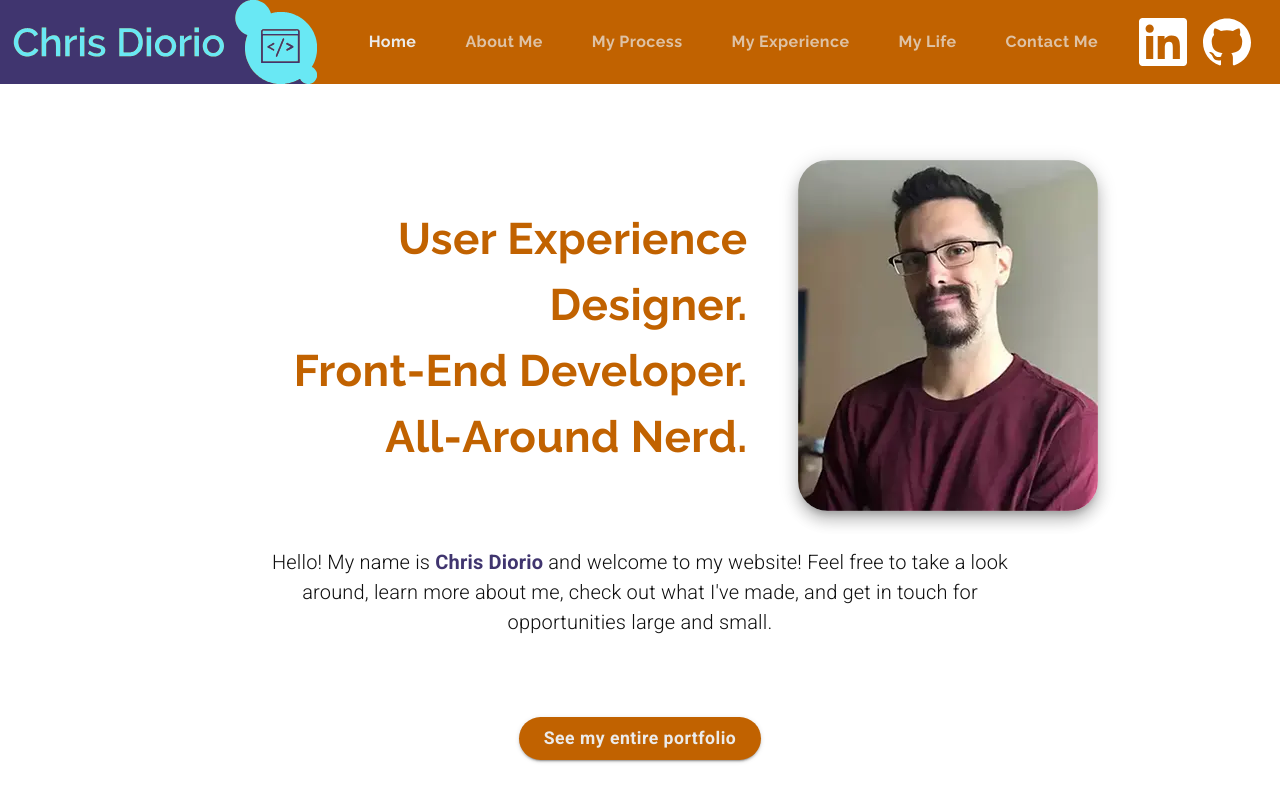
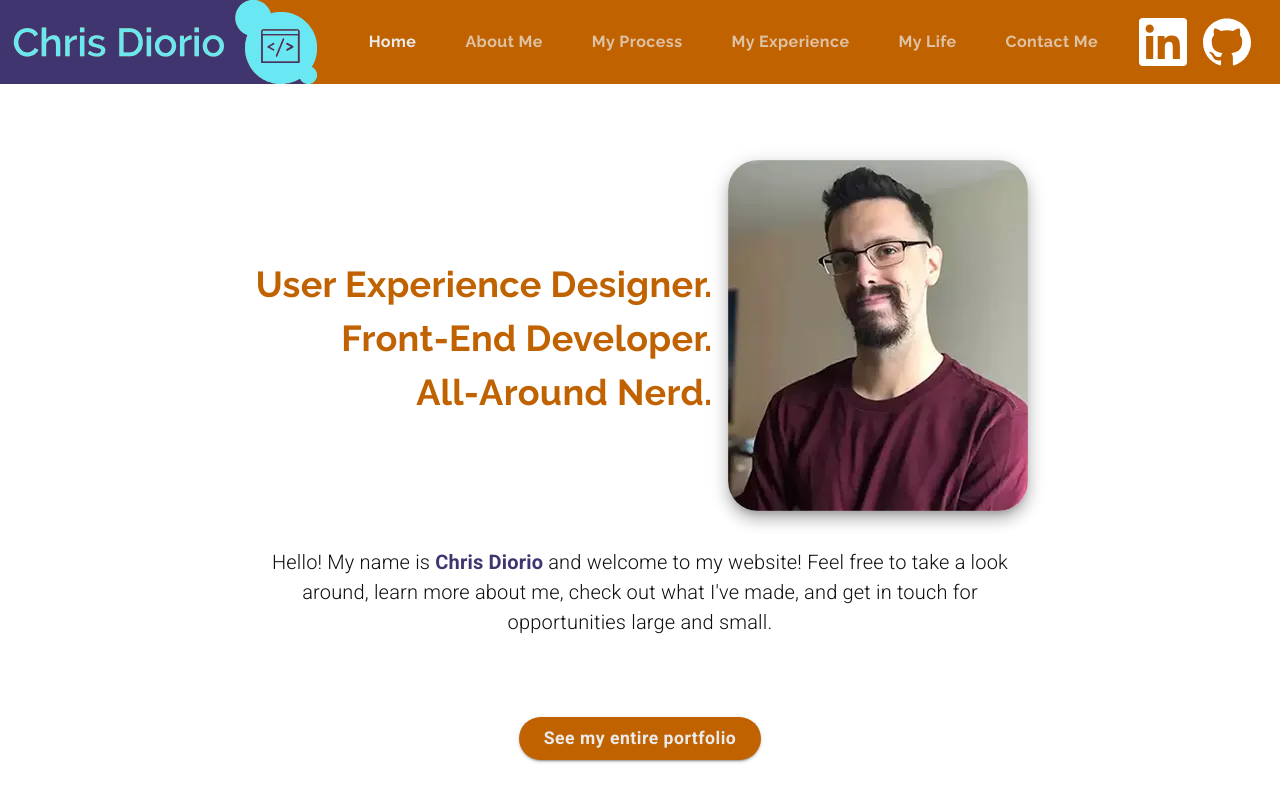
Before and after one commit to PupRiku/portfolio, a Next.js app in the folder frontend/: page / in a window 1280 px wide. Shown: the top 800 px of the page. Built offline with nearby package versions, Linux system fonts and the light colour scheme.

Commit message:
Fix spacing

```diff
--- a/frontend/pages/index.js
+++ b/frontend/pages/index.js
@@ -28,7 +28,7 @@ const useStyles = makeStyles(theme => ({
   },
   heroTextContainer: {
     minWidth: "21.5em",
-    marginRight: 25,
+    marginRight: 15,
     [theme.breakpoints.down("xs")]: {
       marginLeft: 0,
     },
@@ -36,19 +36,16 @@ const useStyles = makeStyles(theme => ({
   heroText: {
     fontFamily: "Raleway",
     fontWeight: 700,
-    fontSize: "2.75em",
+    fontSize: "2.25em",
     color: theme.palette.common.orange,
     [theme.breakpoints.down("md")]: {
-      fontSize: "1.95em",
+      fontSize: "1.75em",
     },
   },
   heroImage: {
-    marginLeft: 25,
+    marginLeft: 0,
     borderRadius: 30,
     boxShadow: theme.shadows[10],
-    [theme.breakpoints.down("sm")]: {
-      marginLeft: 0,
-    },
   },
   introText: {
     fontSize: "1.25em",
@@ -258,13 +255,13 @@ export default function Index() {
             className={classes.heroTextContainer}
             md
             style={{
-              marginLeft: matchesSM ? 0 : matchesMD ? "10em" : "15em",
+              marginLeft: matchesSM ? 0 : matchesMD ? "10em" : "10em",
               marginRight: matchesSM ? 0 : undefined,
             }}
           >
             <Hidden mdUp>
               <Grid container justifyContent="center">
-                <Grid item md>
+                <Grid item>
                   <img
                     src="/assets/Chris.webp"
                     width={matchesMD ? 225 : matchesXS ? 200 : 300}
@@ -274,6 +271,7 @@ export default function Index() {
                 </Grid>
               </Grid>
             </Hidden>
+            <Grid container>
               <Grid item md>
                 <Typography
                   align={matchesSM ? "center" : "right"}
@@ -285,6 +283,7 @@ export default function Index() {
                   <br />
                   All-Around Nerd.
                 </Typography>
+              </Grid>
             </Grid>
           </Grid>
           <Hidden smDown>
```
Lines whose indentation alone changed are shown as unchanged.
